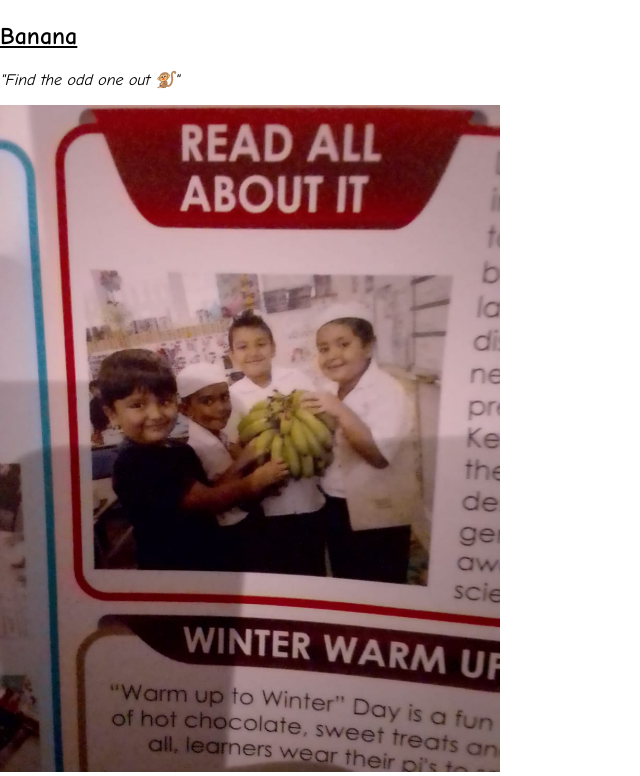
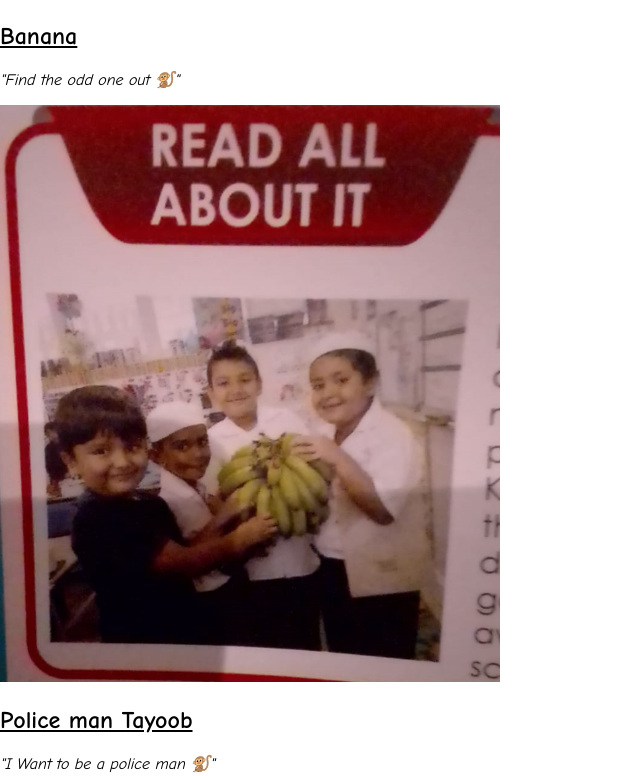
Before and after one commit to ZaheerEssack/Diamonds, a plain HTML site: page index.html in a window 1280 px wide. Shown: the part 888-1664 px from the top of the page, without its empty margins (0-640 px from the left). Drawn offline with Linux system fonts and the light colour scheme.

Commit message:
index.html

```diff
--- a/index.html
+++ b/index.html
@@ -33,7 +33,7 @@
         <div class="Banana">
             <h2><b><u>Banana</u></b></h2>
             <p><i>"Find the odd one out 🐒"</i></p>
-            <img src="./images/gr.jpg" width="500">
+            <img src="./images/g2.png" width="500">
         </div>
         <div class="Police man Tayoob">
             <h2><b><u>Police man Tayoob</u></b></h2>
```
